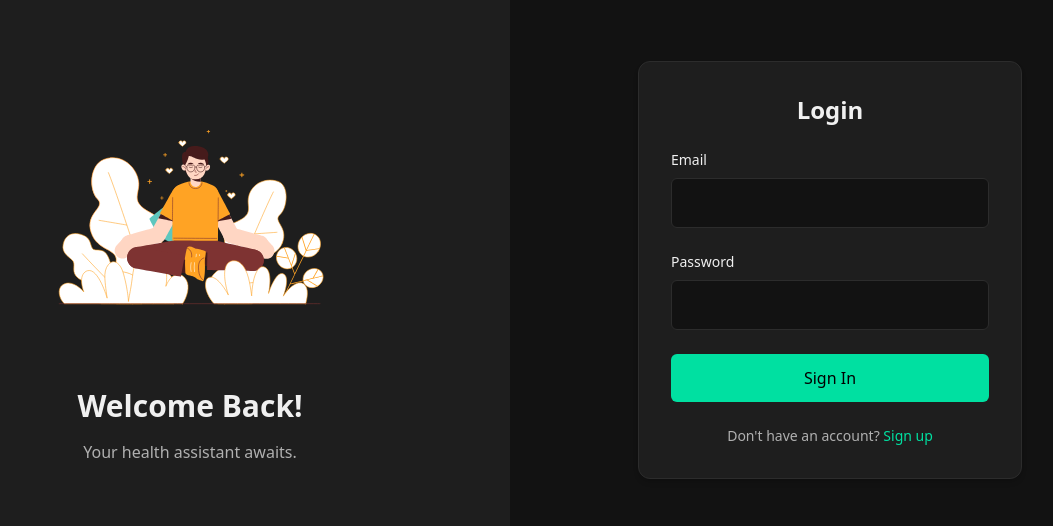
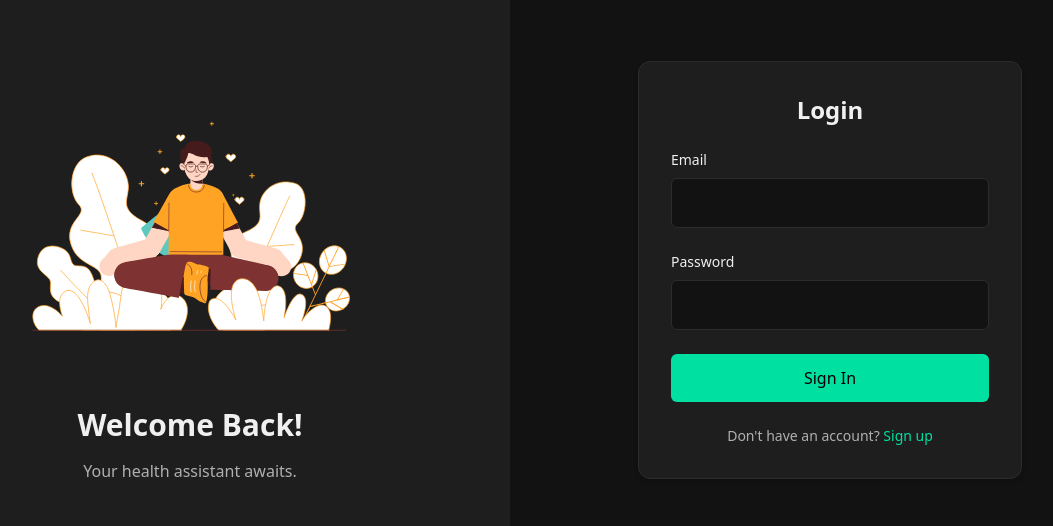
Before and after one commit to coder-nitin07/ai-health-nutrition-assistant, a React (Vite) app in the folder frontend/: page /login in a window 1280 px wide. Shown: the part 130-656 px from the top of the page, without its empty margins (130-1183 px from the left). Built offline with nearby package versions, Linux system fonts and the light colour scheme.

Commit message:
Change in UI of Login Page

```diff
--- a/frontend/src/pages/Login.jsx
+++ b/frontend/src/pages/Login.jsx
@@ -55,7 +55,7 @@ const Login = () => {
             <Lottie
               animationData={fitnessAnimation}
               loop={true}
-              className="w-[50%] mx-auto mb-6"
+              className="w-[60%] mx-auto mb-1"
             />
 
             <h1 className='text-3xl  font-semibold mb-4'>Welcome Back!</h1>
```
